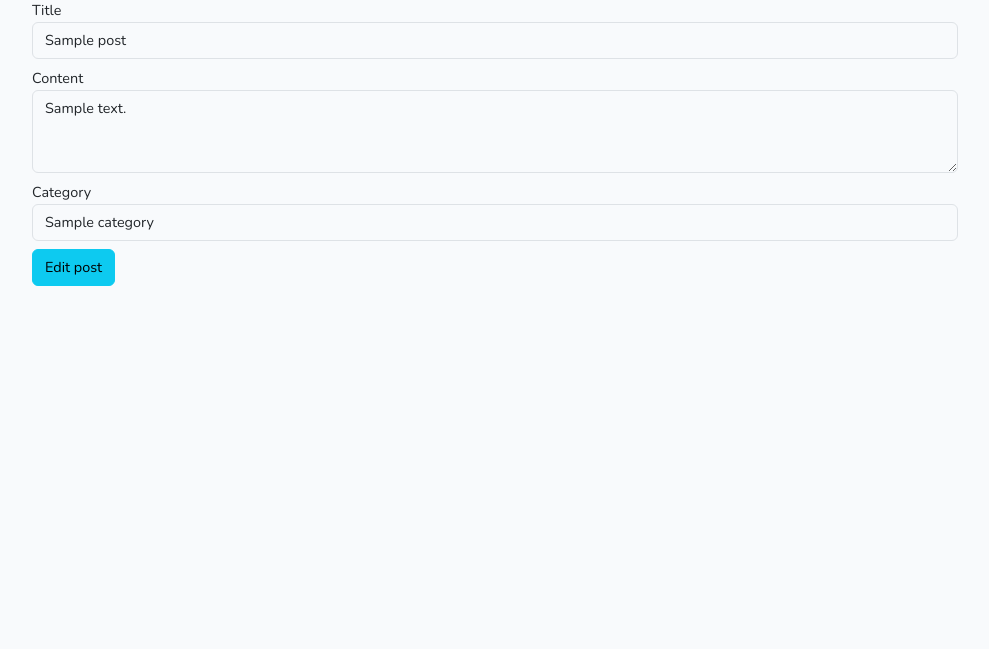
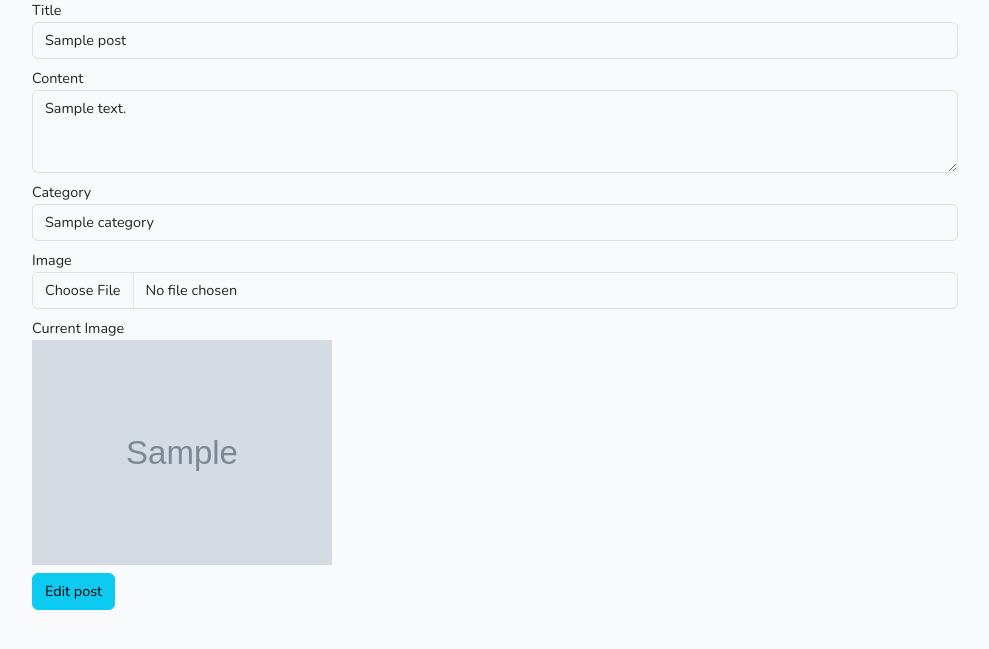
Before and after one commit to Zhumagaliev12/NewsWebApp, a Laravel app: page /posts/1/edit in a window 1280 px wide. Shown: the part 88-737 px from the top of the page, without its empty margins (145-1134 px from the left). Run offline with Laravel 10, Linux system fonts and the light colour scheme; a user stored in the database is signed in; tables that the repository leaves empty hold one stand-in row (values such as "Sample post"); grey boxes marked "Sample" are stand-in pictures; style sheets or scripts are compiled from the project's sources.

Commit message:
Fix some bugs

```diff
--- a/app/Http/Controllers/MyClassController.php
+++ b/app/Http/Controllers/MyClassController.php
@@ -27,7 +27,8 @@ class MyClassController extends Controller
 
     public function postsByCategory(Category $category)
     {
-        return view('posts.index', ['posts' => $category->posts, 'categories'=>Category::all()]);
+        $posts = $category->posts()->where('is_published', 2)->get();
+        return view('posts.index', ['posts' => $posts, 'categories'=>Category::all()]);
     }
 
 
@@ -54,9 +55,9 @@ class MyClassController extends Controller
         $validated['image'] = '/storage/'.$image_path;
 //       dd($validated);
 
-        Post::create($validated + ['user_id' => Auth::user()->id]);
+//        Post::create($validated + ['user_id' => Auth::user()->id]);
 
-//        Auth::user()->posts()->create($validated);
+        Auth::user()->posts()->create($validated);
 
         return redirect()->route('posts.index')->with('message', 'Post was created succesfully, appear when the moderator confirms!');
     }
@@ -64,6 +65,7 @@ class MyClassController extends Controller
     public function show(Post $post)
     {
 //        $this->authorize('view', $post);
+//        $post = Post::where('is_published', 2)->get();
         $post->load('comments.user');
 
         $myRating = 0;
@@ -104,7 +106,15 @@ class MyClassController extends Controller
             'content' => 'required',
             'is_published' => 'required|numeric',
             'category_id' => 'required|numeric|exists:categories,id',
+            'image' => 'required|image|mimes:jpeg,jpg,png,gif|max:10000|dimensions:min_width=100,min_height=100,max_width=3000,max_height=3000',
         ]);
+
+        $fileName = time().$request->file('image')->getClientOriginalName();
+//        dd($fileName);
+        $image_path = $request->file('image')->storeAs('posts', $fileName, 'public');
+//        dd($image_path);
+        $validated['image'] = '/storage/'.$image_path;
+//       dd($validated);
 
         $post->update($validated);
         return redirect()->route('posts.index')->with('message', 'Post updated succesfully!');
--- a/resources/views/posts/edit.blade.php
+++ b/resources/views/posts/edit.blade.php
@@ -4,7 +4,7 @@
     <div class="container">
         <div class="row justify-content-center">
             <div class="col-md-10">
-                <form action="{{ route('posts.update', $post->id) }}" method="post">
+                <form action="{{ route('posts.update', $post->id) }}" method="post" enctype="multipart/form-data">
                     @csrf
                     @method('PUT')
 
@@ -39,6 +39,20 @@
                     </div>
 
                     <div class="form-group mt-2">
+                        <label for="fileInput">Image</label>
+                        <input type="file" class="form-control" id="fileInput" name="image">
+                        @error('image')
+                        <div class="alert alert-danger mt-1">{{ $message }}</div>
+                        @enderror
+                    </div>
+                    @if($post->image)
+                        <div class="form-group mt-2">
+                            <label for="currentImage">Current Image</label><br>
+                            <img src="{{ $post->image }}" id="currentImage" alt="Current Image" style="max-width: 300px;">
+                        </div>
+                    @endif
+
+                    <div class="form-group mt-2">
                         <button type="submit" class="btn btn-info">Edit post</button>
                     </div>
 
```
